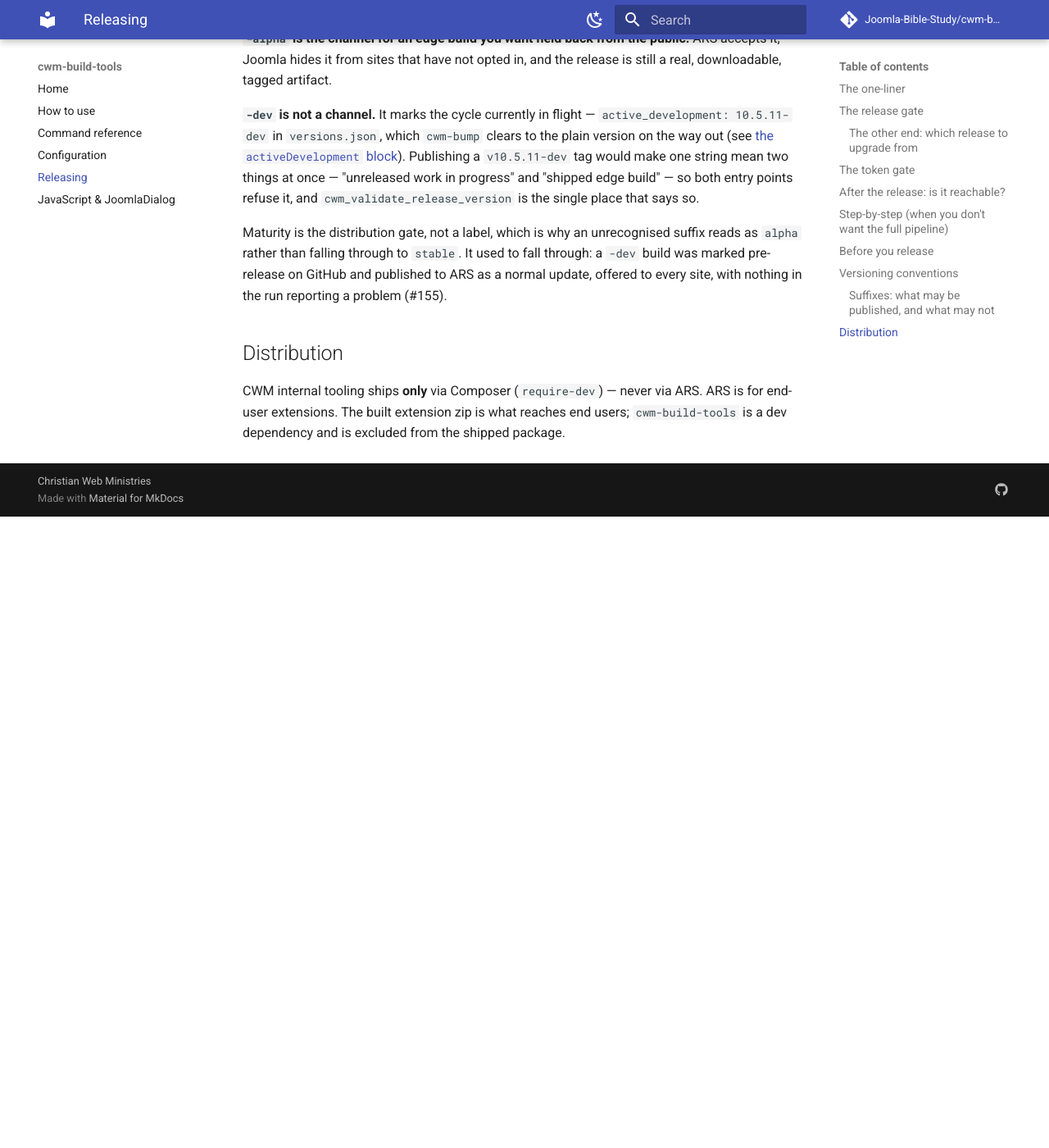
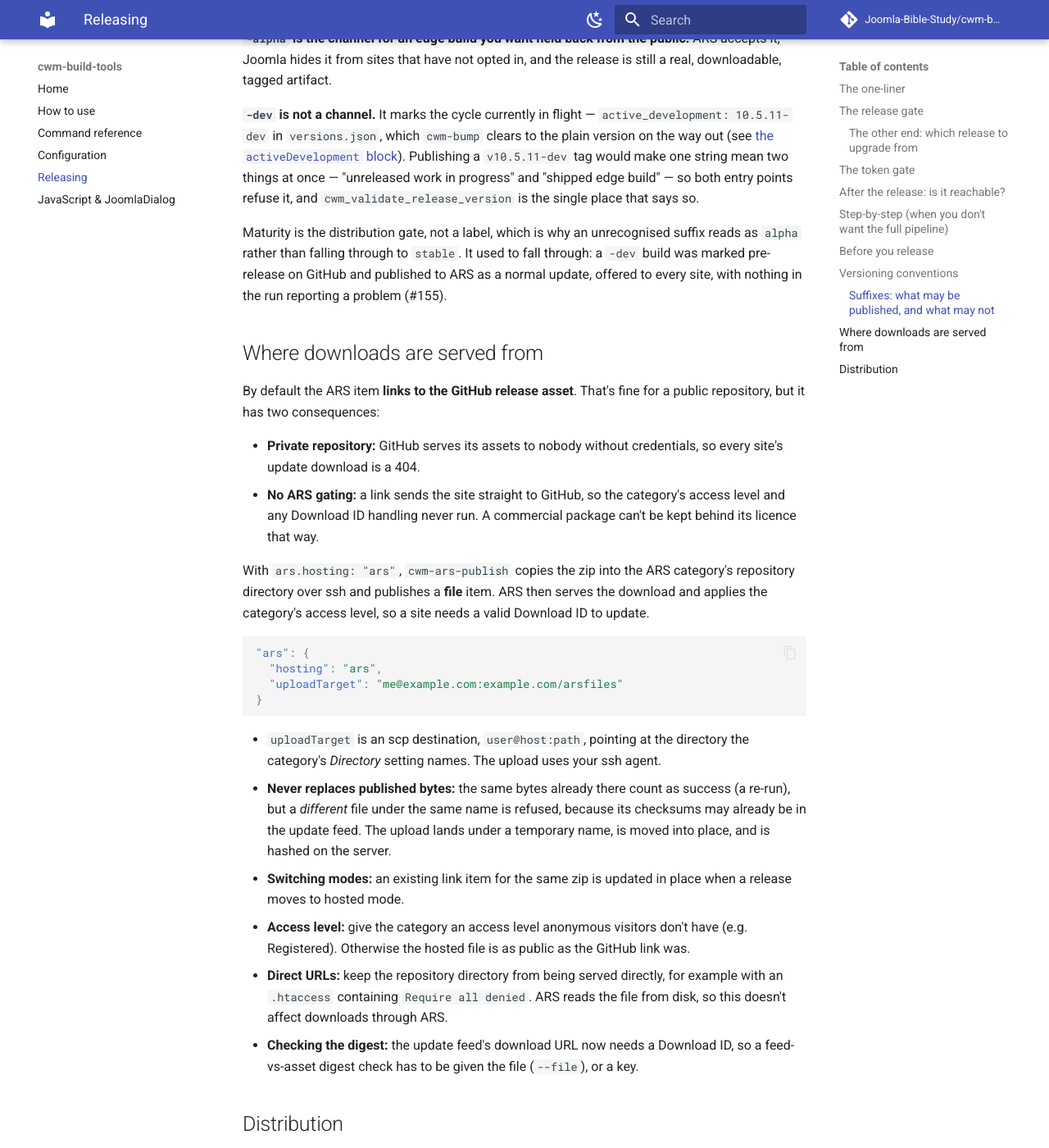
Before and after one commit to Joomla-Bible-Study/cwm-build-tools, an MkDocs documentation site: the page built from docs/releasing.md, in a window 1280 px wide and 1400 px high, scrolled down 5636 px. Shown: the whole window at 82% size. Built offline with MkDocs 1.6.1 and Material for MkDocs 9.7.7, drawn with Linux system fonts in a browser that asks for light colours; comment, search, counter and statistics services are not loaded; before the commit the page ends 6266 px from its top, so only the background shows below that.

Commit message:
feat(ars): hosted downloads — serve the zip from the ARS repository
`ars.hosting: "ars"` makes cwm-ars-publish copy the zip into the ARS
category's repository (`ars.uploadTarget`, an scp destination) and publish a
file item instead of a link to the GitHub asset. ARS then serves the
download behind the category's access level and Download ID — which a
private repository's GitHub assets cannot do (they 404 for every site), and
which a link bypasses entirely.

- lib/ars.sh: cwm_ars_validate_hosting; cwm_ars_upload_hosted uploads under a
  temporary name, moves it into place, verifies sha256 on the server, treats
  identical bytes as a re-run, and refuses to replace a different file under
  a published name. "Could not connect" is never read as "not uploaded", and
  nothing ends the caller under `set -euo pipefail`.
- ars-publish.sh: hashes the uploaded bytes (no GitHub asset involved) and
  passes the item type through; the default stays `github`.
- ArsPublisher: file items (bare filename, no url); items are matched by URL
  basename or filename, so moving a release from link to file updates it in
  place.
- Docs (configuration, releasing), the troubleshooting skill, CHANGELOG.

Tests: tests/shell/ars-hosted.test.sh (16, ssh/scp stubbed against a local
"server"), ArsPublisherTest (file POST, link→file in place, match by
filename, bare filename required).

Done by hand first for pkg_licenseportal 1.5.2 on bcordis.com: zip in
arsfiles/ (Require all denied), item switched to file — anonymous and
invalid keys 403, a valid BCRD key 200 with matching sha256.

Co-Authored-By: Claude Opus 5.5 <noreply@anthropic.com>

````diff
--- a/docs/releasing.md
+++ b/docs/releasing.md
@@ -256,6 +256,48 @@ fall through: a `-dev` build was marked pre-release on GitHub and published to
 ARS as a normal update, offered to every site, with nothing in the run
 reporting a problem (#155).
 
+## Where downloads are served from
+
+By default the ARS item **links to the GitHub release asset**. That's fine for
+a public repository, but it has two consequences:
+
+- **Private repository:** GitHub serves its assets to nobody without
+  credentials, so every site's update download is a 404.
+- **No ARS gating:** a link sends the site straight to GitHub, so the
+  category's access level and any Download ID handling never run. A
+  commercial package can't be kept behind its licence that way.
+
+With `ars.hosting: "ars"`, `cwm-ars-publish` copies the zip into the ARS
+category's repository directory over ssh and publishes a **file** item. ARS
+then serves the download and applies the category's access level, so a site
+needs a valid Download ID to update.
+
+```json
+"ars": {
+  "hosting": "ars",
+  "uploadTarget": "me@example.com:example.com/arsfiles"
+}
+```
+
+- `uploadTarget` is an scp destination, `user@host:path`, pointing at the
+  directory the category's *Directory* setting names. The upload uses your ssh
+  agent.
+- **Never replaces published bytes:** the same bytes already there count as
+  success (a re-run), but a *different* file under the same name is refused,
+  because its checksums may already be in the update feed. The upload lands
+  under a temporary name, is moved into place, and is hashed on the server.
+- **Switching modes:** an existing link item for the same zip is updated in
+  place when a release moves to hosted mode.
+- **Access level:** give the category an access level anonymous visitors
+  don't have (e.g. Registered). Otherwise the hosted file is as public as the
+  GitHub link was.
+- **Direct URLs:** keep the repository directory from being served directly,
+  for example with an `.htaccess` containing `Require all denied`. ARS reads
+  the file from disk, so this doesn't affect downloads through ARS.
+- **Checking the digest:** the update feed's download URL now needs a
+  Download ID, so a feed-vs-asset digest check has to be given the file
+  (`--file`), or a key.
+
 ## Distribution
 
 CWM internal tooling ships **only** via Composer (`require-dev`) — never via
````
Also changed, not shown: CHANGELOG.md (+8 -0 lines), docs/configuration.md (+1 -1 lines), templates/claude-skills/cwm-release-troubleshooting/SKILL.md (+19 -5 lines), 6 other files.
